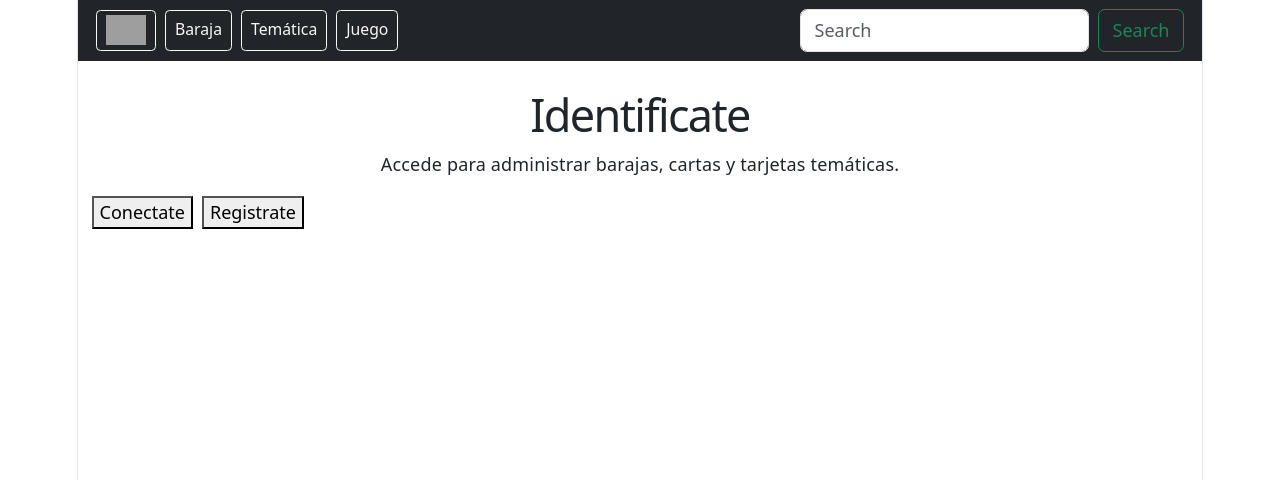
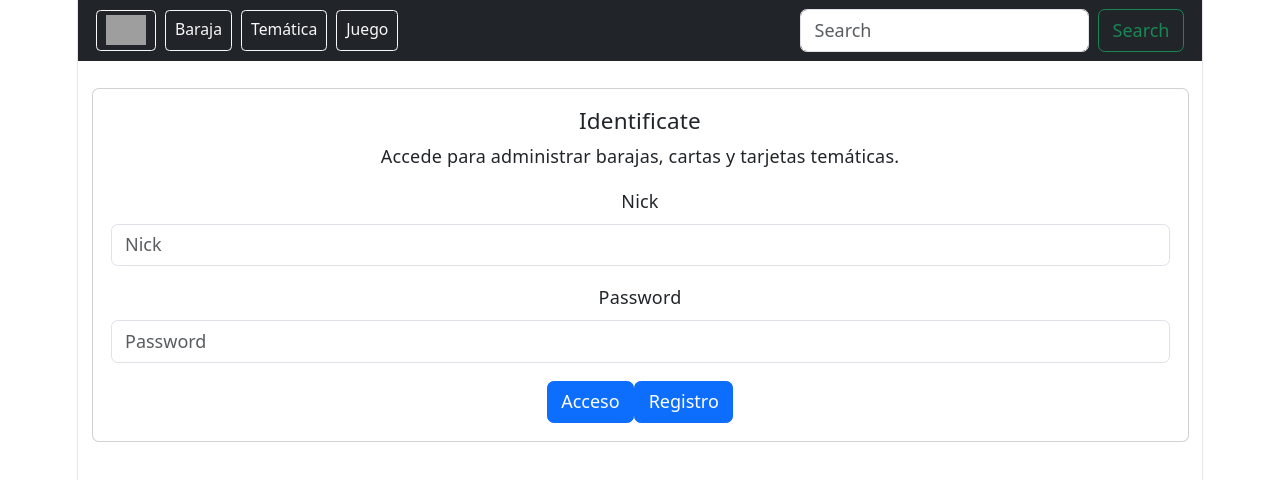
Before and after one commit to chipsentinel/matamounstruos-app, a React app in the folder frontend/: page / in a window 1280 px wide. Both pictures are taken after a click on the button "Baraja". Shown: the top 480 px of the page. Built offline with nearby package versions, Linux system fonts and the light colour scheme; grey boxes are pictures that could not be loaded; the HTML template or start-up script is replaced by a standard one.

Commit message:
feat: añadir card base y form en CardUsuario

```diff
--- a/frontend/package.json
+++ b/frontend/package.json
@@ -12,6 +12,7 @@
   "dependencies": {
     "bootstrap": "^5.3.8",
     "react": "^19.2.6",
+    "react-bootstrap": "^2.10.10",
     "react-dom": "^19.2.6",
     "sweetalert2": "^11.26.25"
   },
--- a/frontend/src/components/CardUsuario.jsx
+++ b/frontend/src/components/CardUsuario.jsx
@@ -1,23 +1,44 @@
-function CardUsuario({ onAcceso}) {
-    return (
-        <section className="container py-4">
-            <h1>Identificate</h1>
-            <p>Accede para administrar barajas, cartas y tarjetas temáticas.</p>
+import Button from 'react-bootstrap/Button'
+import Card from 'react-bootstrap/Card'
+import Form from 'react-bootstrap/Form'
 
-            <div className="d-flex gap-2">
-                <button
-                  className="d-flex gap-2"
-                  onClick={onAcceso}>
-                    Conectate
-                </button>
-                <button
-                  className="d-flex gap-2"
-                  onClick={onAcceso}>
-                    Registrate
-                </button>
-            </div>
-        </section>
-    )
+function CardUsuario({ onAcceso }) {
+  function manejarAcceso(event) {
+    event.preventDefault()
+    onAcceso()
+  }
+
+  return (
+    <section className="container py-4">
+      <Card>
+        <Card.Body>
+          <Card.Title>Identificate</Card.Title>
+          <Card.Text>
+            Accede para administrar barajas, cartas y tarjetas temáticas.
+          </Card.Text>
+
+          <Form onSubmit={manejarAcceso}>
+            <Form.Group className="mb-3" controlId="usuarioNick">
+              <Form.Label>Nick</Form.Label>
+              <Form.Control type="test" placeholder="Nick" />
+            </Form.Group>
+
+            <Form.Group className="mb-3" controlId="usuarioPassword">
+              <Form.Label>Password</Form.Label>
+              <Form.Control type="password" placeholder="Password" />
+            </Form.Group>
+
+            <Button variant="primary" type="submit">
+              Acceso
+            </Button>
+            <Button variant="primary" type="submit">
+              Registro
+            </Button>
+          </Form>
+        </Card.Body>
+      </Card>
+    </section>
+  )
 }
 
 export default CardUsuario
```
Also changed, not shown: 1 other file (tests, documents, lock files or other folders).
